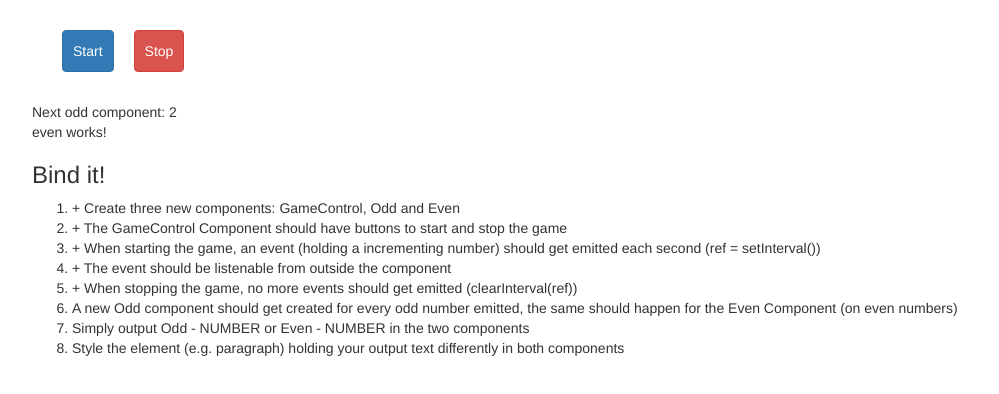
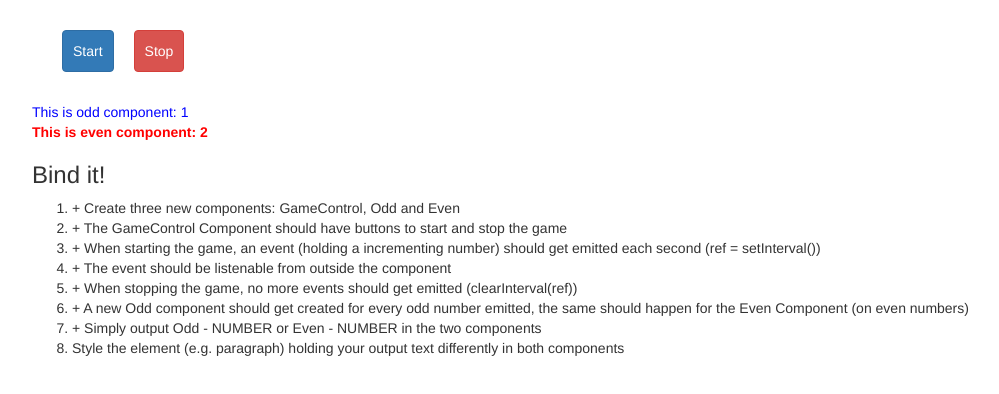
Before and after one commit to YahiaKhazbak/learningAngular, an Angular app in the folder assign4/: page / in a window 1280 px wide. Both pictures are taken after a click on the element "Start". Shown: the top 394 px of the page, without its empty margins (38-1037 px from the left). Built offline with nearby package versions, Linux system fonts and the light colour scheme.

Commit message:
communication child -> parent -> another child FINISHED

```diff
--- a/assign4/src/app/app.component.html
+++ b/assign4/src/app/app.component.html
@@ -5,9 +5,11 @@
       (onStart)="displayEvent($event)"
     ></app-game-control>
     <app-odd
-      [next]="nextNumber"
+      [odd]="oddEvents"
     ></app-odd>
-    <app-even></app-even>
+    <app-even
+      [even]="evenEvents"
+    ></app-even>
       <h3>Bind it!</h3>
       <ol>
         <li>+ Create three new components: GameControl, Odd and Even</li>
@@ -15,8 +17,8 @@
         <li>+ When starting the game, an event (holding a incrementing number) should get emitted each second (ref = setInterval())</li>
         <li>+ The event should be listenable from outside the component</li>
         <li>+ When stopping the game, no more events should get emitted (clearInterval(ref))</li>
-        <li>A new Odd component should get created for every odd number emitted, the same should happen for the Even Component (on even numbers)</li>
-        <li>Simply output Odd - NUMBER or Even - NUMBER in the two components</li>
+        <li>+ A new Odd component should get created for every odd number emitted, the same should happen for the Even Component (on even numbers)</li>
+        <li>+ Simply output Odd - NUMBER or Even - NUMBER in the two components</li>
         <li>Style the element (e.g. paragraph) holding your output text differently in both components</li>
       </ol>
     </div>
--- a/assign4/src/app/app.component.ts
+++ b/assign4/src/app/app.component.ts
@@ -7,10 +7,11 @@ import { Component } from '@angular/core';
 })
 export class AppComponent {
 
-  allEvents = [];
+  evenEvents = [];
+  oddEvents = [];
   public nextNumber: number;
 
   displayEvent(e: number) {
-    this.nextNumber = e;
+    e % 2 === 0 ? this.evenEvents.push(e) : this.oddEvents.push(e);
   };
 }
--- a/assign4/src/app/even/even.component.html
+++ b/assign4/src/app/even/even.component.html
@@ -1,3 +1,3 @@
-<p>
-  even works!
-</p>
+<div *ngFor= "let item of even">
+  This is even component: {{ item }}
+</div>
--- a/assign4/src/app/even/even.component.ts
+++ b/assign4/src/app/even/even.component.ts
@@ -1,14 +1,16 @@
-import { Component, OnInit } from '@angular/core';
+import { Component, OnInit, Input } from '@angular/core';
 
 @Component({
   selector: 'app-even',
   templateUrl: './even.component.html',
-  styleUrls: ['./even.component.css']
+  styleUrls: ['./even.component.css'],
+  styles: ['div { font-weight: bold; color: red}']
 })
 export class EvenComponent implements OnInit {
 
+  @Input() even: number;
+
   constructor() { }
-
   ngOnInit() {
   }
 
--- a/assign4/src/app/odd/odd.component.html
+++ b/assign4/src/app/odd/odd.component.html
@@ -1,3 +1,3 @@
-<div *ngIf="next">
-  Next odd component:  {{ next }}
+<div *ngFor= "let item of odd">
+  This is odd component: {{ item }}
 </div>
--- a/assign4/src/app/odd/odd.component.ts
+++ b/assign4/src/app/odd/odd.component.ts
@@ -3,11 +3,12 @@ import { Component, OnInit, Input } from '@angular/core';
 @Component({
   selector: 'app-odd',
   templateUrl: './odd.component.html',
-  styleUrls: ['./odd.component.css']
+  styleUrls: ['./odd.component.css'],
+  styles: ['div { font-weight: normal; color: blue}']
 })
 export class OddComponent implements OnInit {
 
-  @Input() next: number;
+  @Input() odd: [];
 
   constructor() { }
   ngOnInit() {
```
